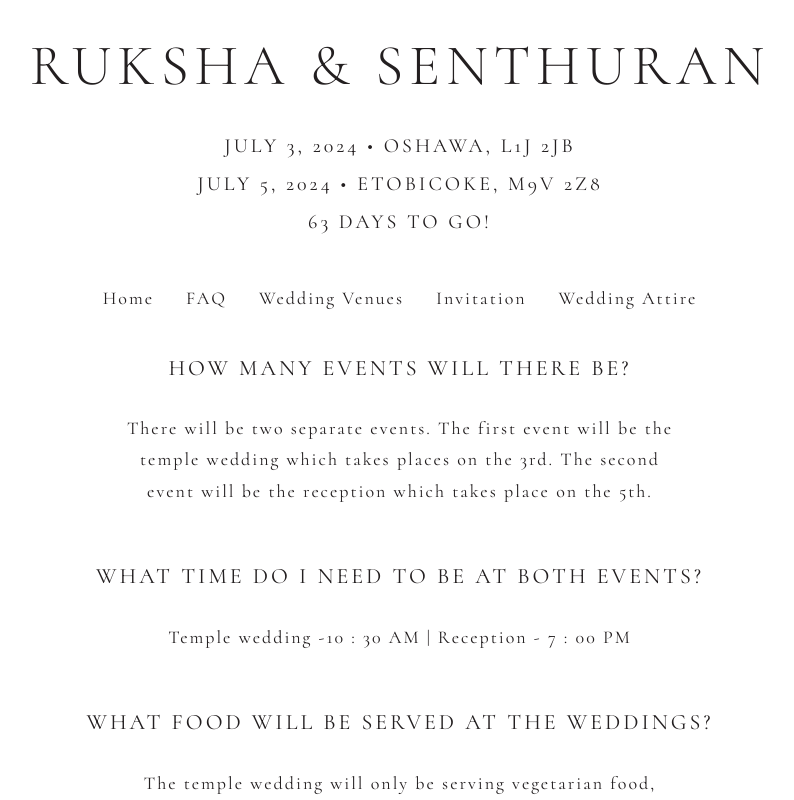
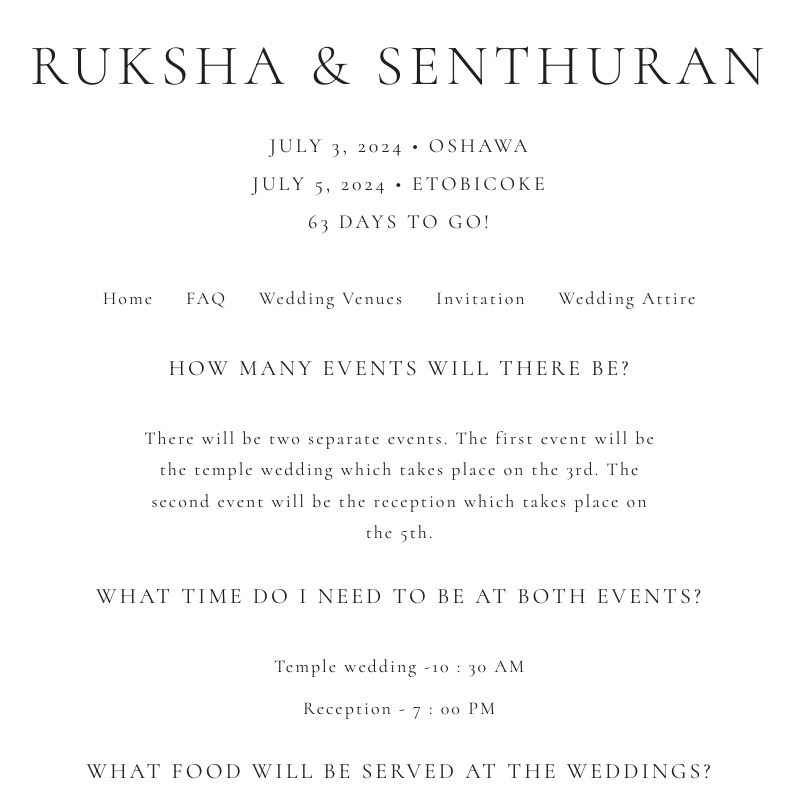
Before and after one commit to SujanMaharjan6/WeddingWebsite, an Angular app in the folder myapp/: page /FAQ in a window 1280 px wide. Shown: the part 380-1180 px from the top of the page, without its empty margins (240-1034 px from the left). Built offline with nearby package versions, Linux system fonts and the light colour scheme.

Commit message:
UI fixes

```diff
--- a/myapp/src/app/components/faq/faq.component.css
+++ b/myapp/src/app/components/faq/faq.component.css
@@ -10,11 +10,24 @@ h4 {
 }
 
 .content {
+    padding: 10px;
+    max-width: 550px;
+    text-align: center;
+    line-height: 1.75;
+    margin: 32px auto 0px auto;
+    font-family: "Cormorant", Garamond;
+    letter-spacing: 2px;
+    color: rgb(35, 31, 32);
+    font-size: 18px;
+    font-weight: normal;
+}
+
+.contentForReception{
     padding: 0px;
     max-width: 550px;
     text-align: center;
     line-height: 1.75;
-    margin: 32px auto;
+    margin: 0px auto 10px auto;
     font-family: "Cormorant", Garamond;
     letter-spacing: 2px;
     color: rgb(35, 31, 32);
--- a/myapp/src/app/components/faq/faq.component.html
+++ b/myapp/src/app/components/faq/faq.component.html
@@ -6,7 +6,7 @@
     </div>
     <div class="row d-flex justify-content-center">
         <div class="col content">
-            There will be two separate events. The first event will be the temple wedding which takes places on the 3rd. The second event will be the reception which takes place on the 5th.
+            There will be two separate events. The first event will be the temple wedding which takes place on the 3rd. The second event will be the reception which takes place on the 5th.
         </div>
     </div>
     <div class="row">
@@ -16,7 +16,12 @@
     </div>
     <div class="row d-flex justify-content-center">
         <div class="col content">
-            Temple wedding -10 : 30 AM | Reception - 7 : 00 PM
+            Temple wedding -10 : 30 AM
+        </div>
+    </div>
+    <div class="row d-flex justify-content-center">
+        <div class="col contentForReception">
+            Reception - 7 : 00 PM
         </div>
     </div>
     <div class="row">
--- a/myapp/src/app/components/headers-and-navbar/headers-and-navbar.component.html
+++ b/myapp/src/app/components/headers-and-navbar/headers-and-navbar.component.html
@@ -7,7 +7,7 @@
     <div class="row">
         <div class="col mainHeader">
             <p class="mainHeaderText">You are invited to celebrate our special days with us! Join us for our Hindu
-                Wedding on 3 July 2024 and our Reception on 5 July 2024.</p>
+                Wedding on July 3 2024 and our Reception on July 5 2024.</p>
         </div>
     </div>
     <div class="row">
@@ -22,12 +22,12 @@
     </div>
     <div class="row">
         <div class="col d-flex justify-content-center align-items-center">
-            <p class="timeAndPlaceInfoText">July 3, 2024 • Oshawa, L1J 2JB</p>
+            <p class="timeAndPlaceInfoText">July 3, 2024 • Oshawa</p>
         </div>
     </div>
     <div class="row">
         <div class="col d-flex justify-content-center align-items-center">
-            <p class="timeAndPlaceInfoText">July 5, 2024 • Etobicoke, M9V 2Z8</p>
+            <p class="timeAndPlaceInfoText">July 5, 2024 • Etobicoke</p>
         </div>
     </div>
     <div class="row">
--- a/myapp/src/app/components/home-page/home-page.component.html
+++ b/myapp/src/app/components/home-page/home-page.component.html
@@ -10,7 +10,7 @@
             <span class="year">2024</span>
         </div>
         <div class="col locationText">
-            Oshawa <br>
+            Oshawa &<br>
             Etobicoke
         </div>
     </div>
@@ -36,12 +36,12 @@
     </div>
     <div class="row">
         <div class="col location d-flex justify-content-center">
-            333 King ST W Unit 5, Oshawa, ON L1J 2J8
+            333 King ST W Unit 5, Oshawa, ON
         </div>
     </div>
     <div class="row forBorder1">
         <div class="col itenaryTimeAndInformation">
-            9 : 20 AM
+            9 : 00 AM
         </div>
         <div class="col itenaryTimeAndInformation">
             SCHOOL BUS DEPARTS BRIDE'S HOUSE
@@ -49,7 +49,7 @@
     </div>
     <div class="row forBorder">
         <div class="col itenaryTimeAndInformation">
-            10 : 20 AM
+            10 : 00 AM
         </div>
         <div class="col itenaryTimeAndInformation">
             BRIDAL PARTY ARRIVES AT TEMPLE
@@ -57,15 +57,15 @@
     </div>
     <div class="row forBorder">
         <div class="col itenaryTimeAndInformation">
-            11 : 00 AM
+            10 : 10 AM
         </div>
         <div class="col itenaryTimeAndInformation">
-            CEREMONY BEGINS-GROOM'S ENTRANCE
+            CEREMONY BEGINS AND GROOM'S ENTRANCE
         </div>
     </div>
     <div class="row forBorder">
         <div class="col itenaryTimeAndInformation">
-            11 : 15 AM
+            10 : 30 AM
         </div>
         <div class="col itenaryTimeAndInformation">
             BRIDE'S ENTRANCE
@@ -127,7 +127,7 @@
     </div>
     <div class="row">
         <div class="col location d-flex justify-content-center">
-            30 Baywood Rd, Etobicoke, ON M9V 2Z8
+            30 Baywood Rd, Etobicoke, ON
         </div>
     </div>
     <div class="row forBorder1">
--- a/myapp/src/app/components/wedding-venues/wedding-venues.component.html
+++ b/myapp/src/app/components/wedding-venues/wedding-venues.component.html
@@ -11,7 +11,7 @@
     </div>
     <div class="row">
         <div class="col content">
-            333 King ST W Unit 5, Oshawa, ON L1J 2J8
+            333 King ST W Unit 5, Oshawa, ON
         </div>
     </div>
     <div class="row d-flex justify-content-center">
@@ -35,7 +35,7 @@
     </div>
     <div class="row">
         <div class="col content">
-            30 Baywood Rd, Etobicoke, ON M9V 2Z8
+            30 Baywood Rd, Etobicoke, ON
         </div>
     </div>
     <div class="row d-flex justify-content-center align-items-center">
```
